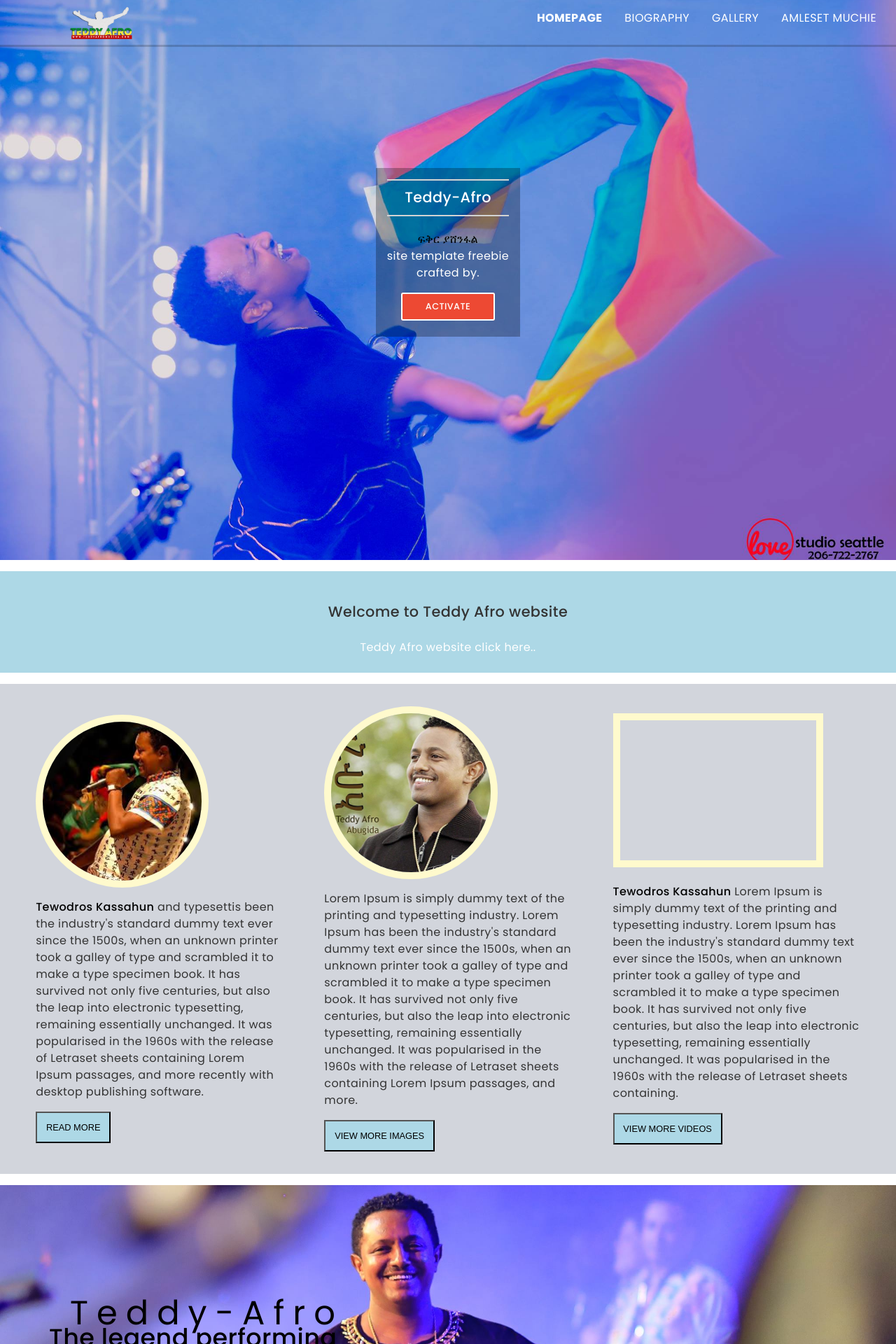
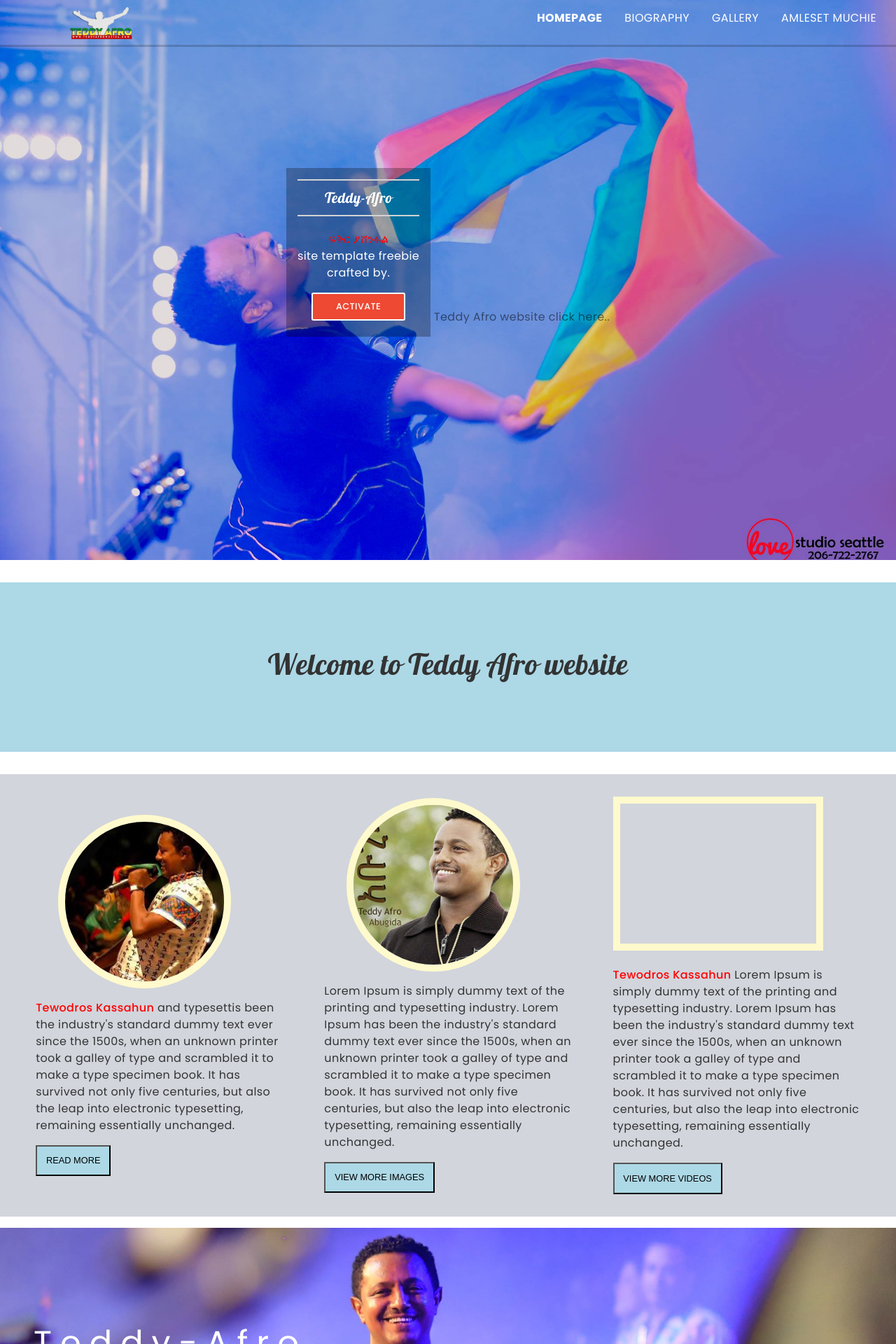
Before and after one commit to herselam25/my-project, a PHP site: page / in a window 1280 px wide. Shown: the top 1920 px of the page at 70% size. Run offline with PHP 8.4, Linux system fonts and the light colour scheme; grey boxes are pictures that could not be loaded.

Commit message:
some modification

```diff
--- a/index.html
+++ b/index.html
@@ -6,6 +6,7 @@
     <meta name="viewport" content="width=device-width, initial-scale=1.0">
     <title>WEB DESIGNED BY H&H</title>
     <link href="https://fonts.googleapis.com/css?family=Poppins:400,500,700&display=swap" rel="stylesheet">
+    <link href="https://fonts.googleapis.com/css?family=Lobster&display=swap" rel="stylesheet">
     <link rel="stylesheet" href="style.css">
     <link rel="stylesheet" href="gallery.css">
     <script src="app.js"></script>
@@ -44,12 +45,13 @@
                 </p>
                 <a href="#" class="cta align-center display font500">Activate</a>
             </div>
+            <a href="http://www.teddyafromuzika.com" class="wed-site" target="blank">Teddy Afro website  click here..</a>
+
         </section>
 
 
         <section id="banner">
             <h2>Welcome to Teddy Afro website</h2>
-            <a href="http://www.teddyafromuzika.com" target="blank">Teddy Afro website  click here..</a>
         </section>
 
         <section>
@@ -57,16 +59,14 @@
                 <div class="column-2">
                     <img class="img-1" src="assets/teddy-images/alphabet.jpg" alt="performance">
                     <p class="p-font"><strong> Tewodros Kassahun</strong> and typesettis been the industry's standard dummy text ever since the 1500s, when an unknown printer took a galley of type and scrambled it to make a type specimen book. It has survived not only
-                        five centuries, but also the leap into electronic typesetting, remaining essentially unchanged. It was popularised in the 1960s with the release of Letraset sheets containing Lorem Ipsum passages, and more recently with desktop
-                        publishing software.
+                        five centuries, but also the leap into electronic typesetting, remaining essentially unchanged.
                     </p>
                     <button class="button">READ MORE</button>
                 </div>
                 <div class="column-2">
                     <img class="img-1" src="assets/teddy-images/abogida.jpg" alt="performance">
                     <p class="p-font"> Lorem Ipsum is simply dummy text of the printing and typesetting industry. Lorem Ipsum has been the industry's standard dummy text ever since the 1500s, when an unknown printer took a galley of type and scrambled it to make a type
-                        specimen book. It has survived not only five centuries, but also the leap into electronic typesetting, remaining essentially unchanged. It was popularised in the 1960s with the release of Letraset sheets containing Lorem Ipsum
-                        passages, and more.
+                        specimen book. It has survived not only five centuries, but also the leap into electronic typesetting, remaining essentially unchanged.
                     </p>
                     <button class="button">VIEW MORE IMAGES</button>
                 </div>
@@ -75,8 +75,7 @@
                                                         </iframe>
 
                     <p class="p-font"><strong> Tewodros Kassahun</strong> Lorem Ipsum is simply dummy text of the printing and typesetting industry. Lorem Ipsum has been the industry's standard dummy text ever since the 1500s, when an unknown printer took a galley of type
-                        and scrambled it to make a type specimen book. It has survived not only five centuries, but also the leap into electronic typesetting, remaining essentially unchanged. It was popularised in the 1960s with the release of Letraset
-                        sheets containing.
+                        and scrambled it to make a type specimen book. It has survived not only five centuries, but also the leap into electronic typesetting, remaining essentially unchanged.
                     </p>
                     <button class="button">VIEW MORE VIDEOS</button>
                 </div>
@@ -89,8 +88,7 @@
         <!-- SECTION TWO --------------------------->
         <div class="bottom-container">
             <div class="bottom-text-container">
-                <span class="text">Teddy-Afro</BOB-MARLY></span>
-                <!-- <hr color="gainsboro" width="450" size="1" align="left " /> -->
+                <span class="text">Teddy-Afro</span>
                 <h1 class="text-2"><strong>The legend performing</strong></h1>
             </div>
         </div>
@@ -142,7 +140,6 @@
             <p class="copyright"> &#169 Untitled. All rights reserved.</p>
         </div>
     </footer>
-
 </body>
 
 </html>
--- a/style.css
+++ b/style.css
@@ -173,6 +173,7 @@
 h1 {
     font-size: 1.5em;
     font-weight: 700;
+    font-family: 'Lobster', cursive;
     color: black;
     margin-bottom: 0;
     /*real margin in px: */
@@ -210,7 +211,7 @@
 
 strong {
     font-weight: 500;
-    color: black;
+    color: red;
 }
 
 em {
@@ -315,6 +316,7 @@
     padding: 1em;
 }
 .border {
+    font-family: 'Lobster', cursive;
     padding: .3em;
     border-top: solid 2px lightgray;
     border-bottom: solid 2px lightgray;
@@ -383,6 +385,7 @@
 ----------------------------------*/
 /* MAIN
 --------------------------------------------*/
+/*hompage front image---------*/
 .h-img {
     background-image: url("assets/teddy-images/t.jpg");
 
@@ -466,17 +469,26 @@
 .current {
     font-weight: 900;
 }
+/* Desktop first version (so, use "max-width")
+--------------------------------------------------*/
+
+/*section 2
+--------------------------------------------*/
 
 #banner {
     background: lightblue;
+    font-family: 'Lobster', cursive;
+    font-size: 2em;
     text-align: center;
     padding: 2.5em 0 1.5em 0;
-    /* margin-bottom: 0;
-    margin-top: -9px; */
+}
+.wed-site {
+    /* margin-left: 10em; */
+    color: rgba(0, 0, 0, 0.5);
 }
 .img-1 {
     width: 70%;
-    align-items: center;
+    margin-left: 2em;
     border-style: solid;
     border-width: 10px;
     border-radius: 50%;
@@ -495,8 +507,8 @@
     padding: 1em;
     font-size: 0.8em;
 }
-/* END OF SECTION ONE------------------- */
-/*  SECTION TWO--------------------- */
+/* END OF SECTION two------------------- */
+/*  SECTION 3--------------------- */
 
 .bottom-container {
     width: 100%;
@@ -518,24 +530,24 @@
 }
 
 .text {
-    margin-left: 100px;
-    font-size: 48px;
+    margin-left: 1em;
+    font-size: 3em;
     letter-spacing: 12px;
-    color: black
+    color: white;
 }
 
 .text-2 {
     font-size: 35px;
-    margin-left: 2em;
-    color: black;
+    margin-left: .5em;
+    margin-top: 1em;
 }
-/*  END OF SECTION TWO--------------------- */
+/*  END OF SECTION 3--------------------- */
 
 .columns {
     width: 45%;
     margin-left: 2.2em;
 }
-/*  END OF SECTION THREE--------------------- */
+/*  END OF SECTION --------------------- */
 /* footer
 --------------------------------------------*/
 
```
Also changed, not shown: amleset-muchie.html (+6 -6 lines).
